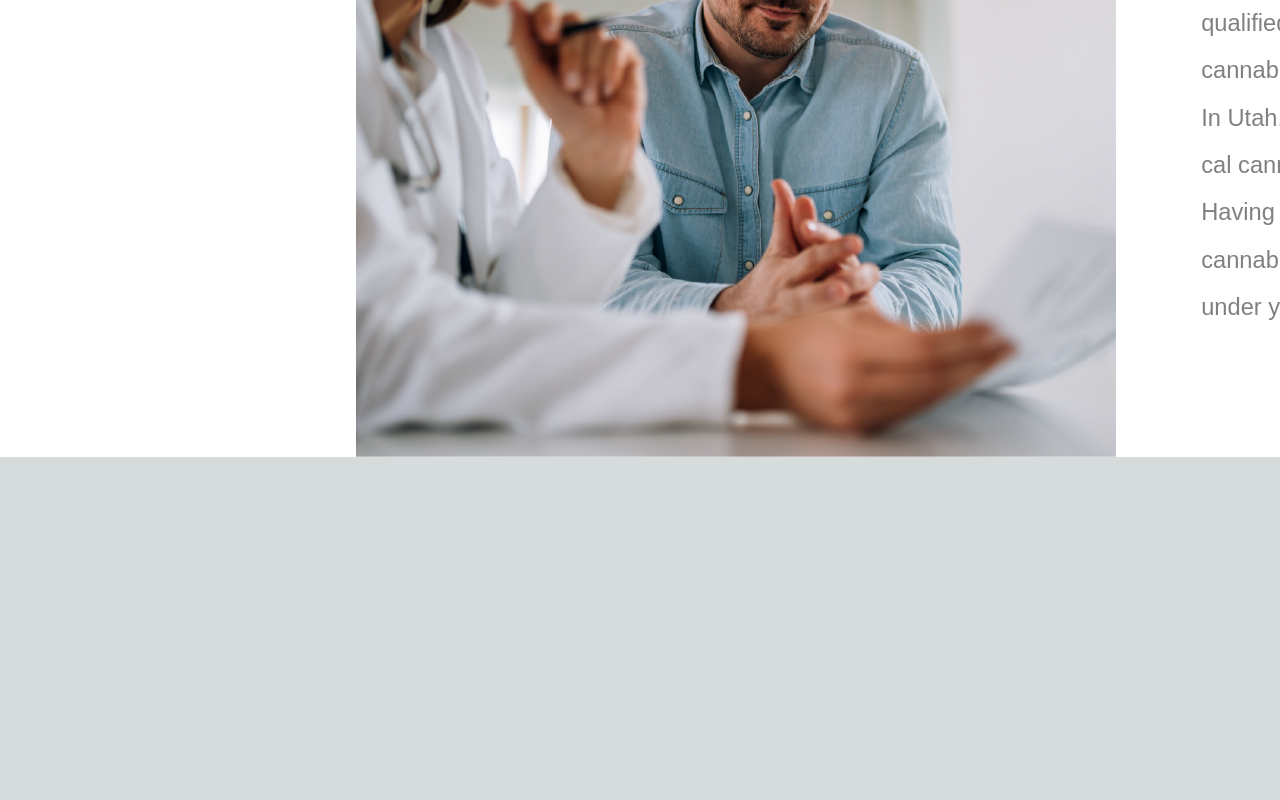
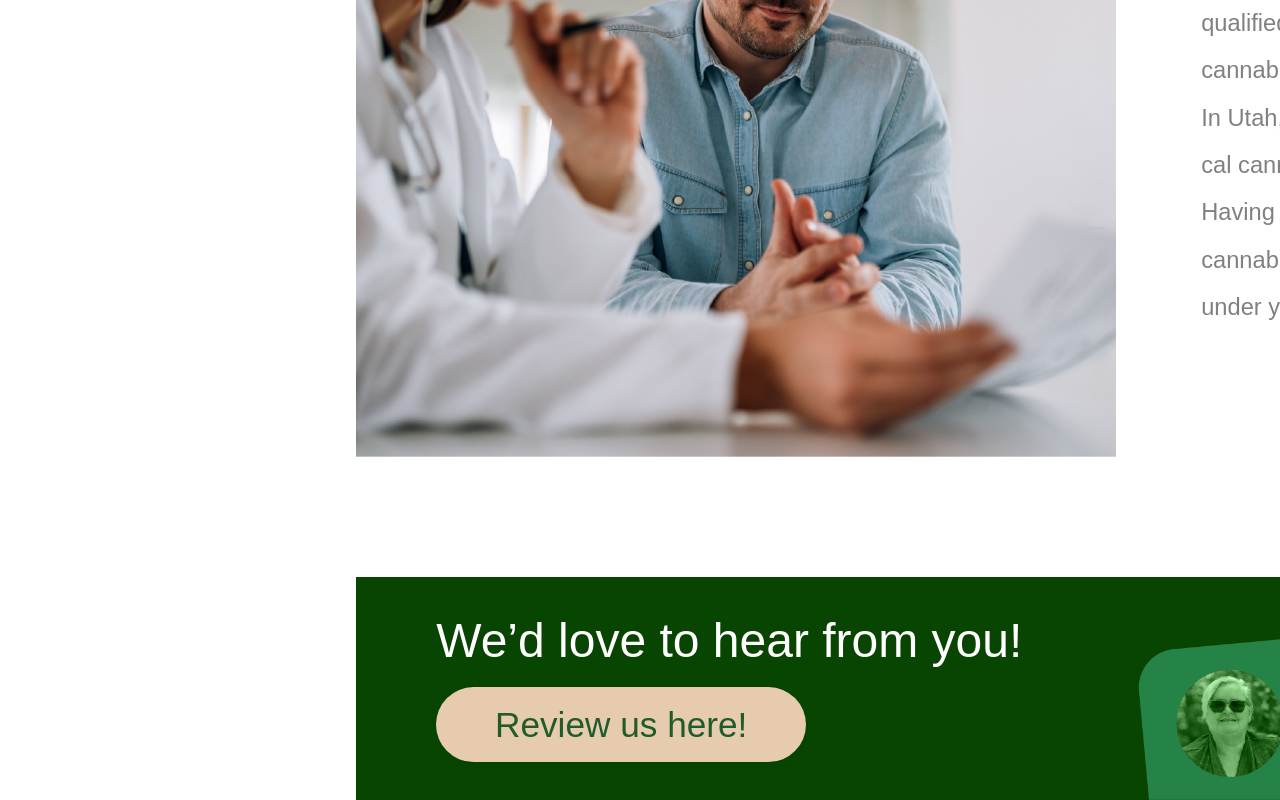
Before and after one commit to u1240256/utah-grown-spa, a Next.js app: page / in a window 1280 px wide. Shown: the part 3742-4542 px from the top of the page. Before the commit the page ends 4199 px from the top, so only its background shows below. Built offline with nearby package versions, Linux system fonts and the light colour scheme.

Commit message:
implemented review section

```diff
--- a/app/page.tsx
+++ b/app/page.tsx
@@ -491,7 +491,7 @@ export default function Home() {
                     color: "#103c00",
                     fontSize: "3.5rem",
                     fontFamily: "'Proxima Nova', sans-serif",
-                    fontWeight: 800, // Extrabold
+                    fontWeight: 800,
                     marginBottom: 0,
                     marginTop: 40,
                   }}
@@ -525,7 +525,86 @@ export default function Home() {
                 </p>
               </div>
             </div>
-
+            <div style={{ height: 120 }} />
+            {/* Review Section */}
+            <div
+              style={{
+                width: 1460,
+                height: 223,
+                marginLeft: "-10%",
+                position: "relative",
+                overflow: "hidden",
+                borderRadius: "0",
+                background: "#0b4e0b",
+                display: "flex",
+                alignItems: "center",
+                justifyContent: "center",
+              }}
+            >
+              <img
+                src="/Review Banner@2x.png"
+                alt="Review Banner"
+                style={{
+                  width: "100%",
+                  height: "100%",
+                  objectFit: "contain",
+                  borderRadius: "0",
+                  display: "block",
+                  position: "absolute",
+                  top: 0,
+                  left: 0,
+                  zIndex: 1,
+                  pointerEvents: "none",
+                }}
+              />
+              <div
+                style={{
+                  position: "absolute",
+                  left: 80,
+                  top: "50%",
+                  transform: "translateY(-50%)",
+                  zIndex: 2,
+                  display: "flex",
+                  flexDirection: "column",
+                  alignItems: "flex-start",
+                }}
+              >
+                <h2
+                  style={{
+                    color: "white",
+                    fontSize: "3.0rem",
+                    fontFamily: "'Interstate Condensed', sans-serif",
+                    fontWeight: 300,
+                    marginBottom: 0,
+                    marginTop: 0,
+                    textAlign: "left",
+                    lineHeight: 1.1,
+                  }}
+                >
+                  We’d love to hear from you!
+                </h2>
+                <div style={{ height: 20 }} />
+                <button
+                  style={{
+                    background: "#e7cbaf",
+                    color: "#205c2a",
+                    fontSize: "2.2rem",
+                    fontFamily: "'Proxima Nova', sans-serif",
+                    fontWeight: 500,
+                    border: "none",
+                    borderRadius: "40px",
+                    width: "370px",
+                    height: "75px",
+                    cursor: "pointer",
+                    boxShadow: "0 2px 8px rgba(0,0,0,0.04)",
+                    transition: "background 0.2s",
+                    textAlign: "center",
+                  }}
+                >
+                  Review us here!
+                </button>
+              </div>
+            </div>
           </div>
         </div>
       </div>
```
